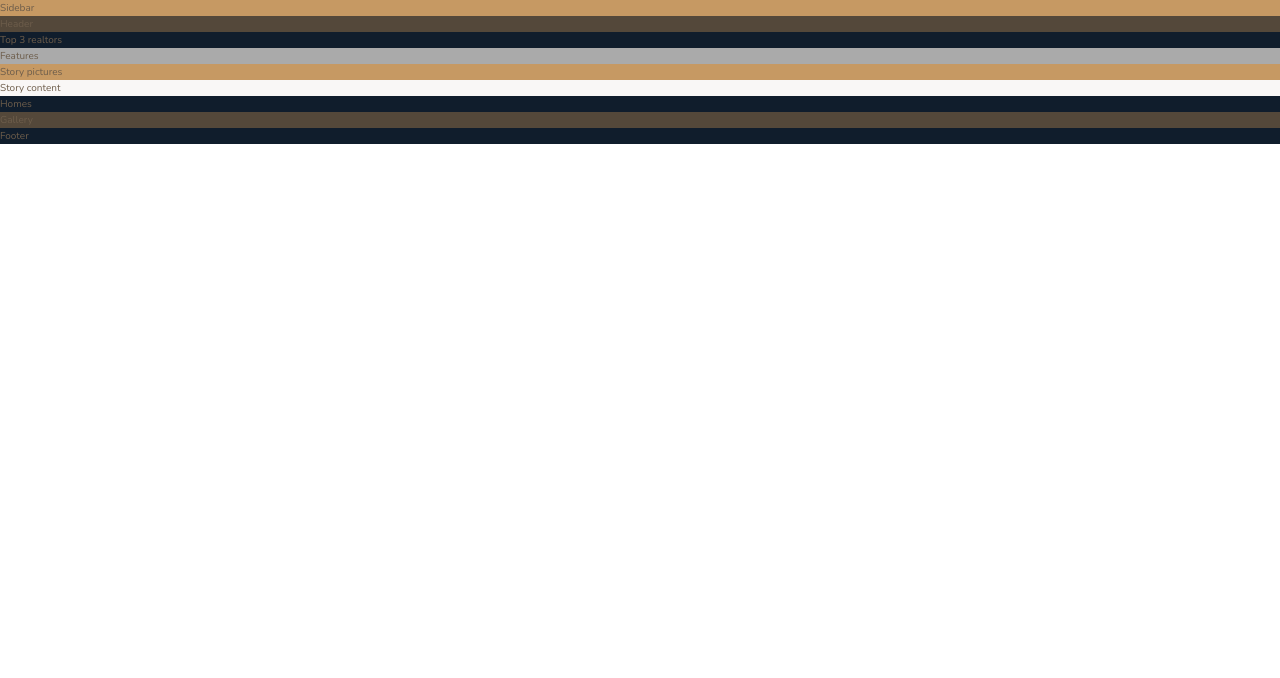
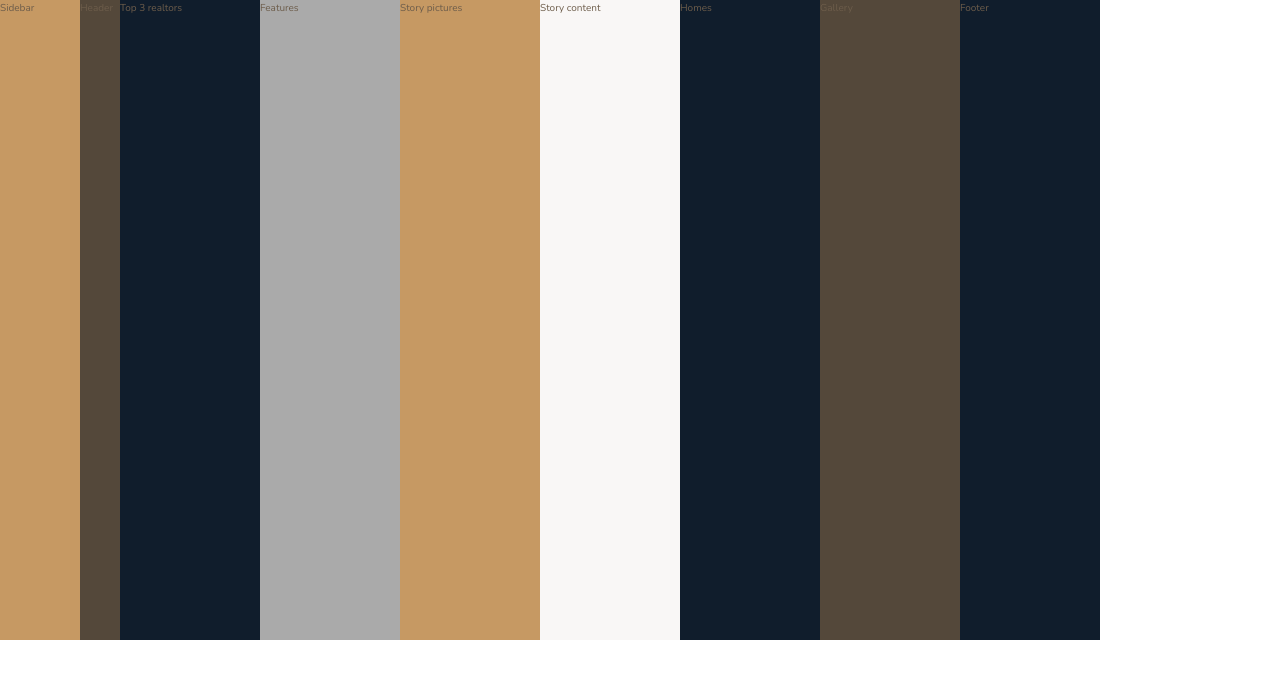
Before and after one commit to kostagrin/Nexter, a website: page index.html in a window 1280 px wide. Drawn offline with nearby package versions, Linux system fonts and the light colour scheme.

Commit message:
Built initial grid.

```diff
--- a/sass/_base.scss
+++ b/sass/_base.scss
@@ -11,8 +11,10 @@ $color-grey-dark-1: #54483A;
 $color-grey-dark-2: #6D5D4B;
 
 // FONT VARIABLES
-$font-primary: 'Nunito', sans-serif;
-$font-display: 'Josefin Sans', sans-serif;
+$font-primary: 'Nunito',
+sans-serif;
+$font-display: 'Josefin Sans',
+sans-serif;
 
 *,
 *::before,
@@ -33,3 +35,25 @@ body {
     font-weight: 300;
     line-height: 1.6;
 }
+
+.container {
+    display: grid;
+    /*  GRID ROW LOGIC:
+ grid-template-rows: 1st row 80vh - adaptive to viewport height;
+    2nd row min-content adaptive to content and will grow in height automatically as
+    our goal of this section is to contain all content;
+    3rd row is adaptive to viewport width 40vw;
+    4th + rows repeat(3, min-content);
+    */
+    grid-template-rows: 80vh min-content 40vw repeat(3, min-content);
+    /*  GRID COLUMN LOGIC:
+    -   Decision of 8 columns accepted as for simple grid;
+    -   First column (sidebar) is fixed adn set to 8rem;
+    -   Reasonable viewport width is something about 1140px;
+    -   1140 / 8 = 142.5px => trunc it to 14rem;
+    -   Simply setting the width to 14rem does'n make ght grid adaptive;
+    -   So, set minmax to min = min-content, and max = 14rem;
+    -   The remaining space on wider than 1140px screens is set by 2 columns 1fr each
+    */
+    grid-template-columns: 8rem 1fr repeat(8, minmax(min-content, 14rem)) 1fr;
+}
```
Also changed, not shown: css/style.css.
